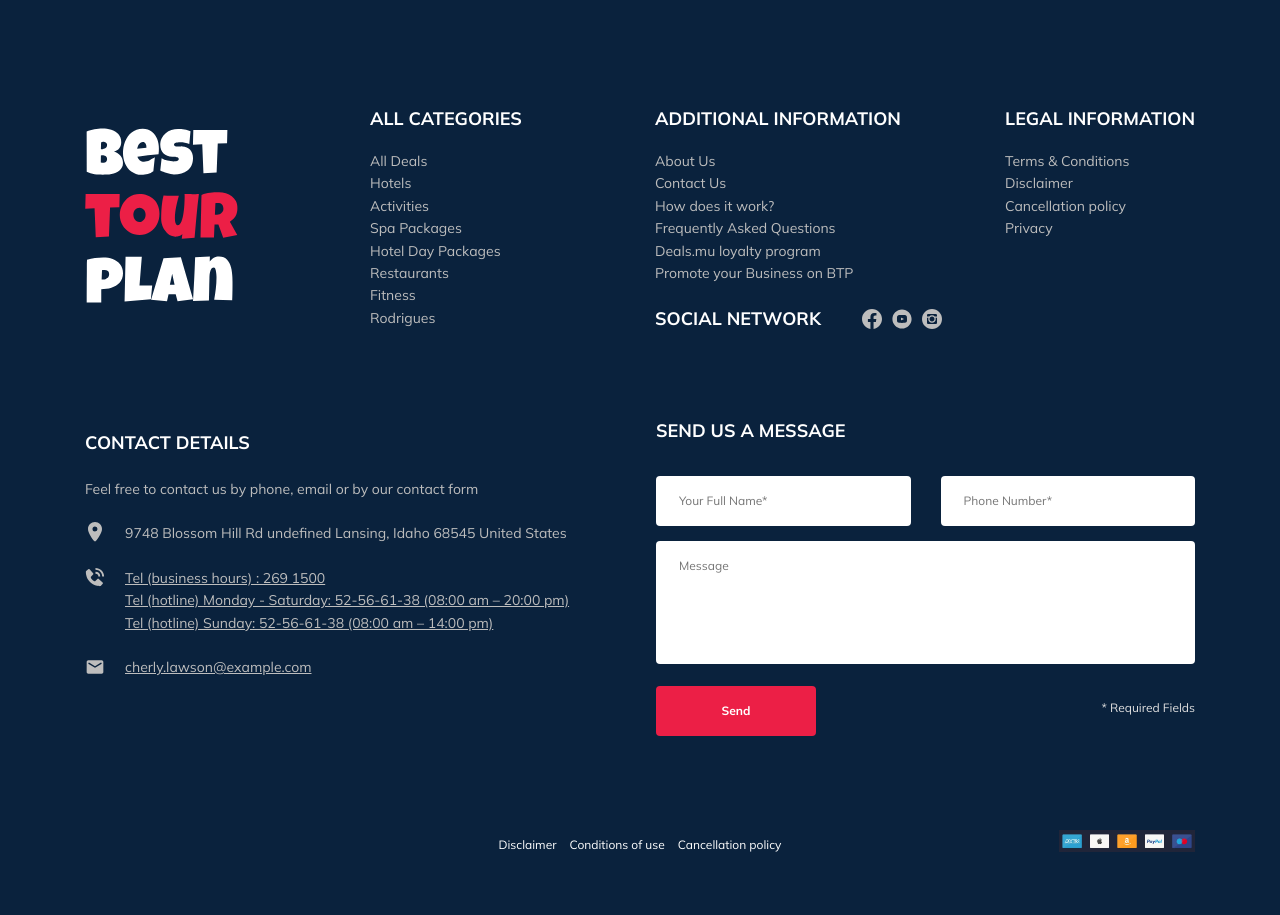
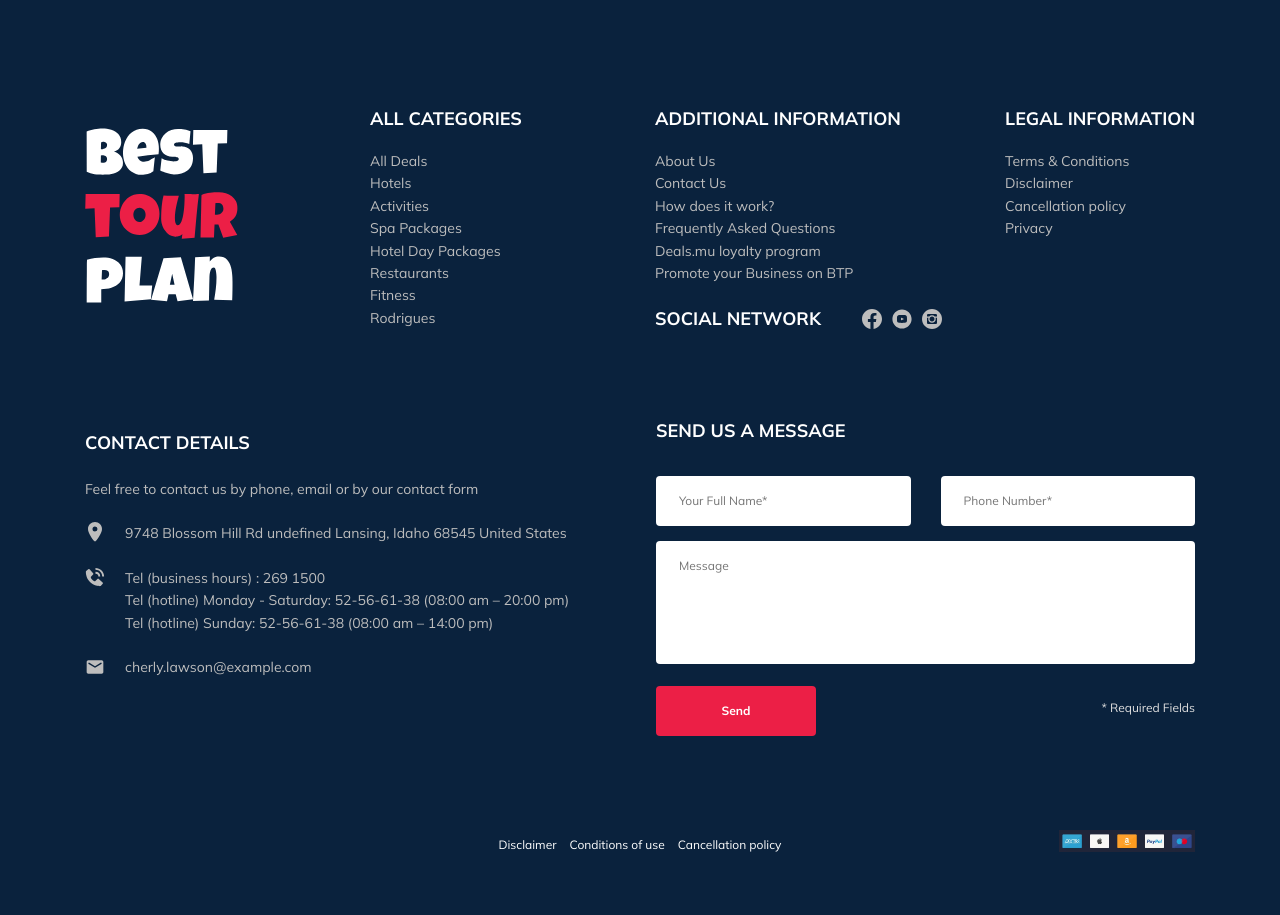
Before and after one commit to hwnd1982/tour-plan, a PHP site: page / in a window 1280 px wide. Shown: the part 3434-4349 px from the top of the page. Run offline with PHP 8.4, Linux system fonts and the light colour scheme.

Commit message:
fix: changed class name

```diff
--- a/css/style.css
+++ b/css/style.css
@@ -1625,7 +1625,7 @@ template {
   line-height: 160%;
 }
 
-.footer-contact__call-num {
+.footer-contact__link {
   text-decoration: none;
 }
 
--- a/sass/blocks/_footer.sass
+++ b/sass/blocks/_footer.sass
@@ -44,7 +44,7 @@
       color: $link-color
       font-size: 14px
       line-height: 160%
-    &__call-num
+    &__link
       text-decoration: none
     &__info
       margin-top: 22px
```
Also changed, not shown: 1 other file.
